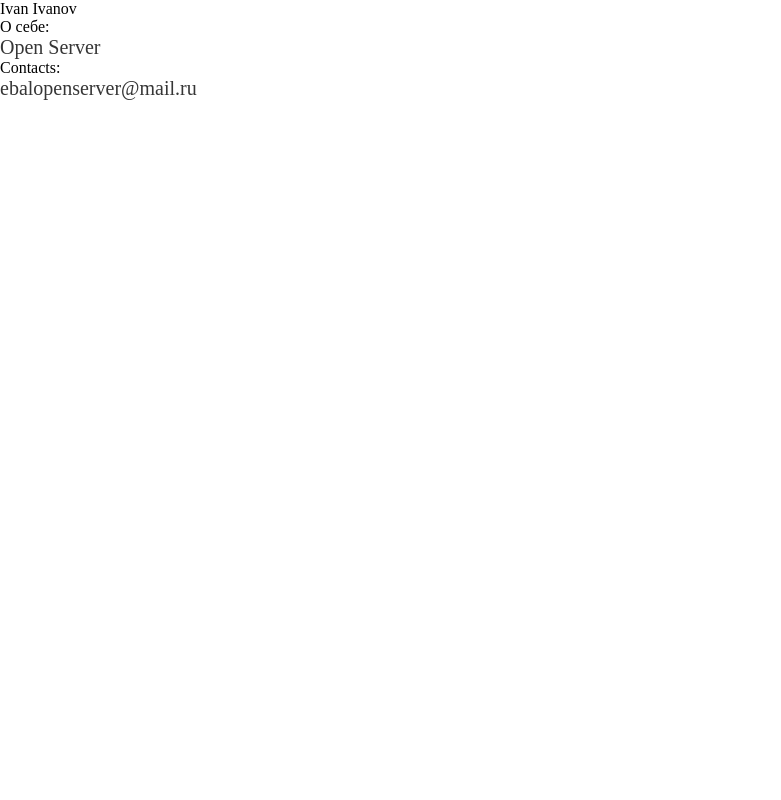
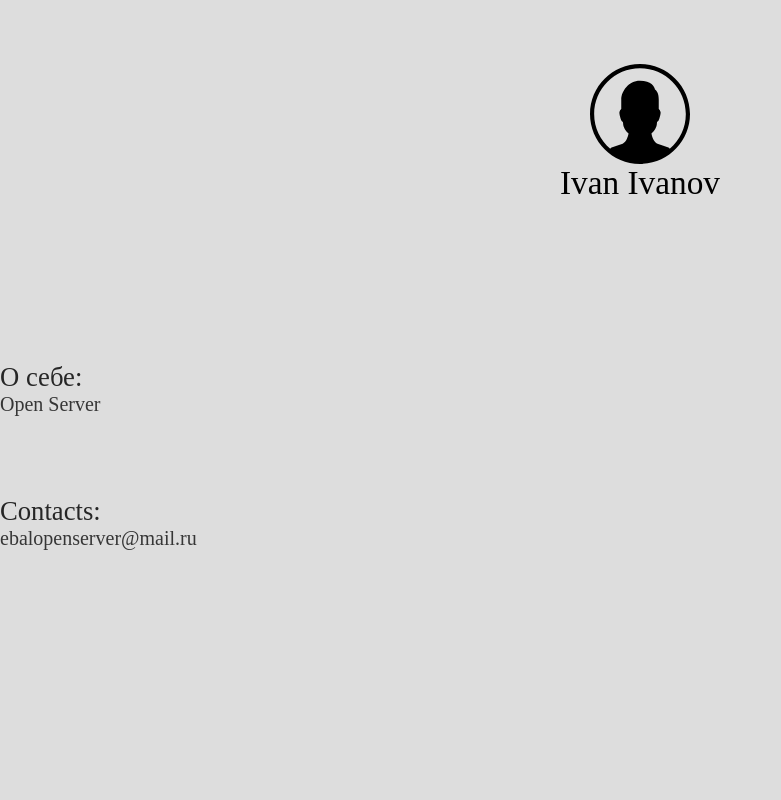
Before and after one commit to neexay/php-forum, a PHP site: page /public/include_pages/profile.html in a window 1280 px wide. Shown: the whole page, without its empty margins (0-781 px from the left). Run offline with PHP 8.4, Linux system fonts and the light colour scheme.

Commit message:
Update profile.css

```diff
--- a/public/css/profile.css
+++ b/public/css/profile.css
@@ -4,7 +4,7 @@
 	box-sizing: border-box;
 }
 
-.wrapperprofile
+.wrapper-profile
 {
 	display: flex;
 	flex-direction: column;
@@ -16,7 +16,7 @@
 	background-color: #DDDDDD;
 }
 
-.iconname
+.icon-name
 {
 	display: flex;
 	flex-direction: column;
@@ -26,7 +26,7 @@
 	height: auto;
 }
 
-.profileicon
+.profile-icon
 {
 	display: flex;
 	align-items: center;
@@ -36,7 +36,7 @@
 	width: 100px;
 }
 
-.profilename
+.profile-name
 {
 	display: flex;
 	align-items: center;
@@ -46,7 +46,7 @@
 	width: 100%;
 }
 
-.aboutprofile1{
+.about-profile1{
 	display: flex;
 	flex-direction: column;
 	align-items: flex-start;
@@ -54,7 +54,7 @@
 	margin-bottom: 10vh;
 }
 
-.aboutme
+.about-me
 {
 	color: #262626;
 	font-size: 20pt;
@@ -64,12 +64,12 @@
 	font-size: 15pt;
 }
 
-.aboutprofile2{
+.about-profile2{
 	display: flex;
 	flex-direction: column;
 }
 
-.contactstitle
+.contacts-title
 {
 	color: #262626;
 	font-size: 20pt;
```
